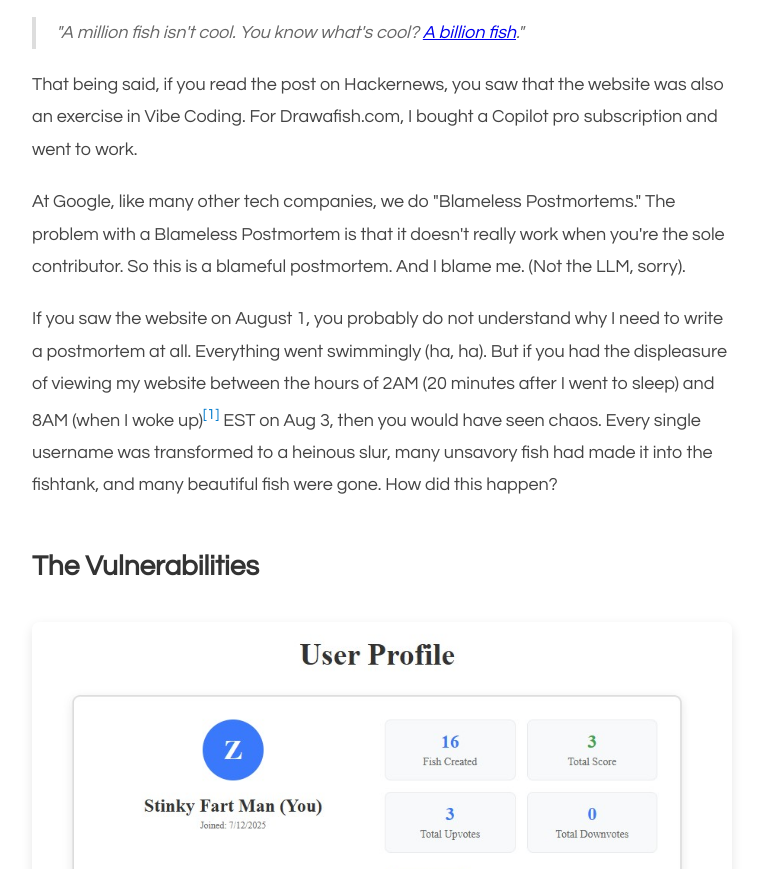
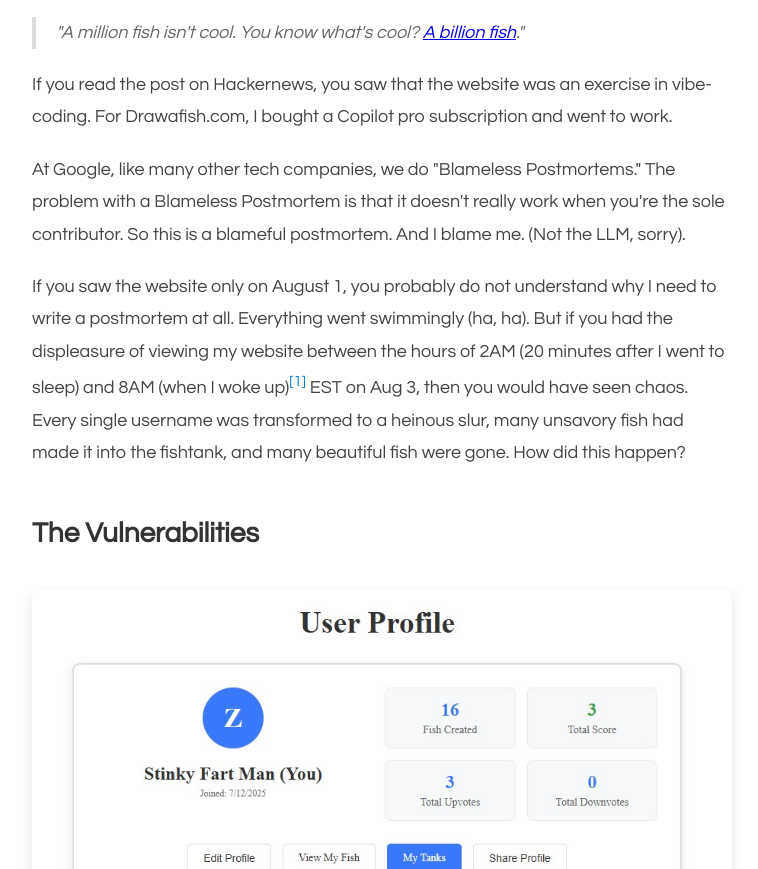
Before and after one commit to aldenhallak/aldenhallak.github.io, a plain HTML site: page blog/posts/draw-a-fish-postmortem.html in a window 1280 px wide. Shown: the part 1931-2800 px from the top of the page, without its empty margins (258-1016 px from the left). Drawn offline with Linux system fonts and the light colour scheme.

Commit message:
Update some phrasing.

```diff
--- a/blog/posts/draw-a-fish-postmortem.html
+++ b/blog/posts/draw-a-fish-postmortem.html
@@ -90,14 +90,14 @@
                     target="_blank">A billion fish</a>."
             </blockquote>
 
-            <p>That being said, if you read the post on Hackernews, you saw that the website was also an exercise in
-                Vibe Coding. For Drawafish.com, I bought a Copilot pro subscription and went to work.</p>
+            <p>If you read the post on Hackernews, you saw that the website was an exercise in
+                vibe-coding. For Drawafish.com, I bought a Copilot pro subscription and went to work.</p>
 
             <p>At Google, like many other tech companies, we do "Blameless Postmortems." The problem with a Blameless
                 Postmortem is that it doesn't really work when you're the sole contributor. So this is a blameful
                 postmortem. And I blame me. (Not the LLM, sorry).</p>
 
-            <p>If you saw the website on August 1, you probably do not understand why I need to write a postmortem at
+            <p>If you saw the website only on August 1, you probably do not understand why I need to write a postmortem at
                 all. Everything went swimmingly (ha, ha). But if you had the displeasure of viewing my website between
                 the hours of 2AM (20 minutes after I went to sleep) and 8AM (when I woke up)<sup><a href="#footnote-1"
                         id="ref-1">[1]</a></sup> EST on Aug 3, then you would have seen chaos. Every single username was
```
